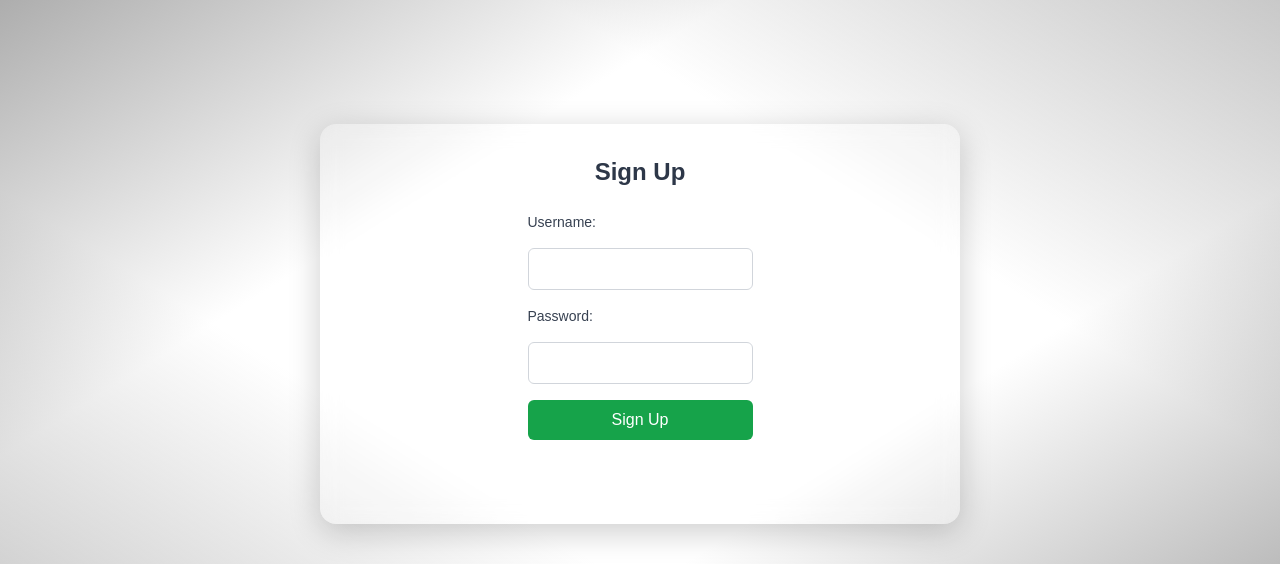
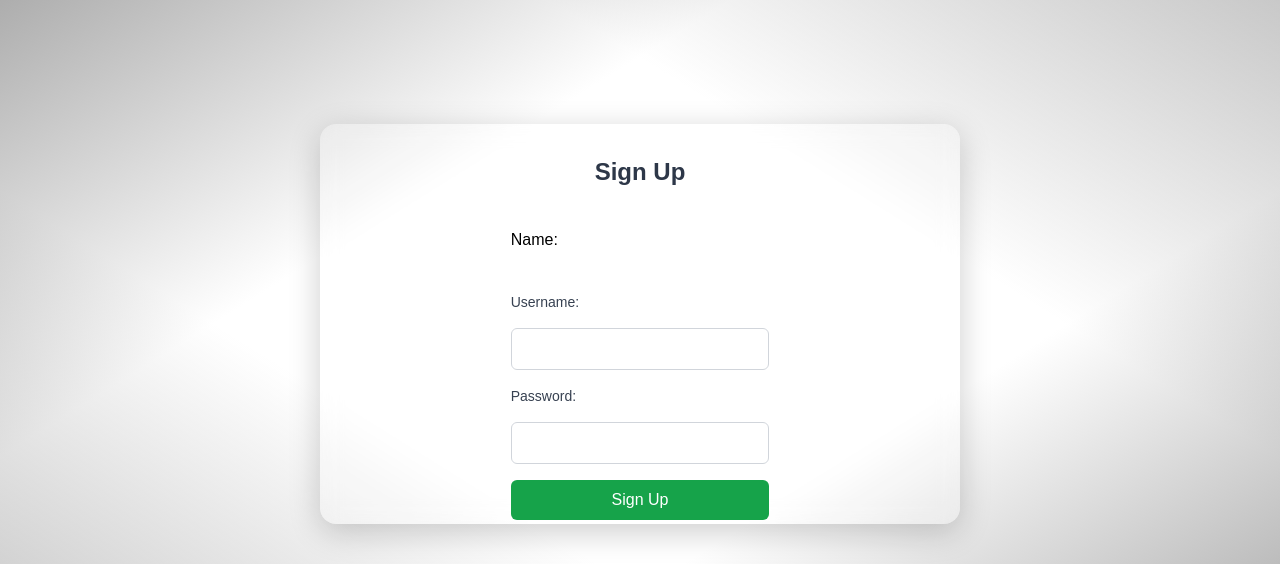
Before and after one commit to nlee1025git/FaithGallery, a Flask app: page /sign_up in a window 1280 px wide. Shown: the part 76-640 px from the top of the page. Run offline with Flask 3, Linux system fonts and the light colour scheme; some libraries are stand-ins or nearby versions.

Commit message:
update sign up

```diff
--- a/backend/app.py
+++ b/backend/app.py
@@ -11,7 +11,7 @@ import base64
 app = Flask(__name__) # run the Flask app, create a new Flask web application
 CORS(app) # restricts requests from different domains
 app.secret_key = 'abc'
-app.config['PERMANENT_SESSION_LIFETIME'] = timedelta(seconds=300)
+app.config['PERMANENT_SESSION_LIFETIME'] = timedelta(seconds=10)
 
 UPLOAD_FOLDER = 'uploads' # save the copy of the upload file to this directory
 if not os.path.exists(UPLOAD_FOLDER):
@@ -72,22 +72,21 @@ def sign_up():
 
 @app.route('/create_account', methods=['get', 'post'])
 def create_account():
+    name = request.form['name']
     username = request.form['username']
     password = request.form['password']
-    print(username, password)
 
     conn = get_db_connection()
     cursor = conn.cursor()
 
     cursor.execute('select * from users where username = %s', (username,))
     user = cursor.fetchone()
-    print(user)
 
     if user:
         conn.close()
-        return render_template('index.html', message="Username already exists.")
+        return render_template('sign_up.html', message="Username already exists.", name=name, username=username, password=password)
 
-    cursor.execute('insert into users (username, password) values (%s, %s)', (username, password))
+    cursor.execute('insert into users (name, username, password) values (%s, %s, %s)', (name, username, password))
     conn.commit()
     conn.close()
 
@@ -106,6 +105,7 @@ def show_all_photos():
 
         if name_exists:
             cursor.execute('select * from photo where person_id = %s and visibility = %s order by id desc', (name_exists[0], 'public'))
+            # cursor.execute('select * from photo where person_id = %s', (name_exists[0],))
             photos = cursor.fetchall()
 
             image_data = []
@@ -131,18 +131,19 @@ def show_all_photos():
 @app.route('/search')
 def search():
     name = request.args.get('name')
-    print(name)
 
     try:
         conn = get_db_connection()
         cursor = conn.cursor()
 
+        # check if the name exists
         cursor.execute('select * from person where name = %s', (name,))
         name_exists = cursor.fetchone()
 
         if name_exists:
             person_id = name_exists[0]
 
+            # fetch the latest 3 public photos
             cursor.execute('select * from photo where person_id = %s and visibility = %s order by id desc limit 3', (person_id, 'public'))
             photos = cursor.fetchall()
 
@@ -187,10 +188,6 @@ def upload_photo():
         if not file or not name:
             return jsonify({'error': 'Missing file or name'}), 400
 
-        # log the file name and name field for debugging
-        print(f"Received name: {name}")
-        print(f"Received file: {file.filename}")
-
         # connect to the database and insert data
         conn = get_db_connection()
         cursor = conn.cursor()
@@ -210,7 +207,7 @@ def upload_photo():
             cursor.execute('insert into person (name) VALUES (%s)', (name,))
             person_id = cursor.lastrowid
 
-        cursor.execute('insert into photo (person_id, photo, file_name) VALUES (%s, %s, %s)', (person_id, photo_data, file.filename))
+        cursor.execute('insert into photo (person_id, photo, file_name, visibility) VALUES (%s, %s, %s, %s)', (person_id, photo_data, file.filename, visibility))
         conn.commit()
         cursor.close()
         conn.close()
--- a/backend/templates/sign_up.html
+++ b/backend/templates/sign_up.html
@@ -17,14 +17,21 @@
     <h2 class="text-2xl font-semibold text-center mb-6">Sign Up</h2>
 
     <form action="/create_account" method="post" class="space-y-4">
+        <label for="name">Name:</label>
+        <input type="text" id="name" name="name" value="{{name}}" required><br><br>
+
         <label for="username" class="block text-sm font-medium text-gray-700">Username:</label>
-        <input type="text" id="username" name="username" required class="mt-1 block w-full p-2 border border-gray-300 rounded-md">
+        <input type="text" id="username" name="username" value="{{username}}" required class="mt-1 block w-full p-2 border border-gray-300 rounded-md">
 
         <label for="password" class="block text-sm font-medium text-gray-700">Password:</label>
-        <input type="password" id="password" name="password" required class="mt-1 block w-full p-2 border border-gray-300 rounded-md">
+        <input type="password" id="password" name="password" value="{{password}}" required class="mt-1 block w-full p-2 border border-gray-300 rounded-md">
 
         <input type="submit" value="Sign Up" class="btn w-full bg-green-600 text-white p-2 rounded-md hover:bg-green-700">
     </form>
     </div>
+
+    {% if message %}
+        <p style="color: red;">{{ message }}</p>
+    {% endif %}
 </body>
 </html>
```
